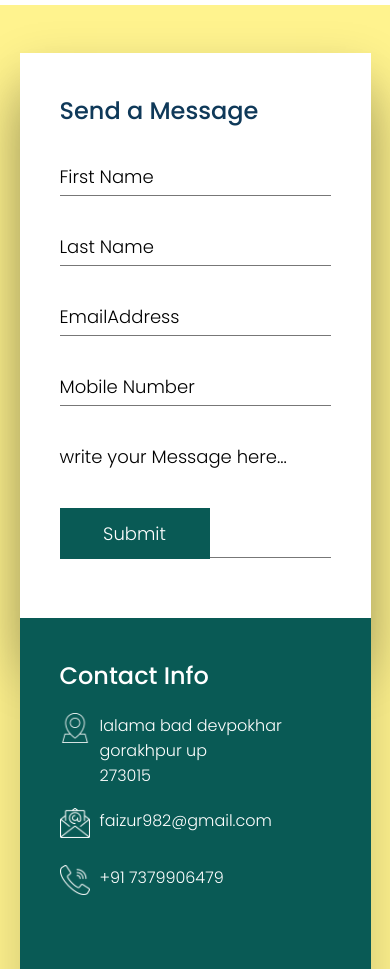
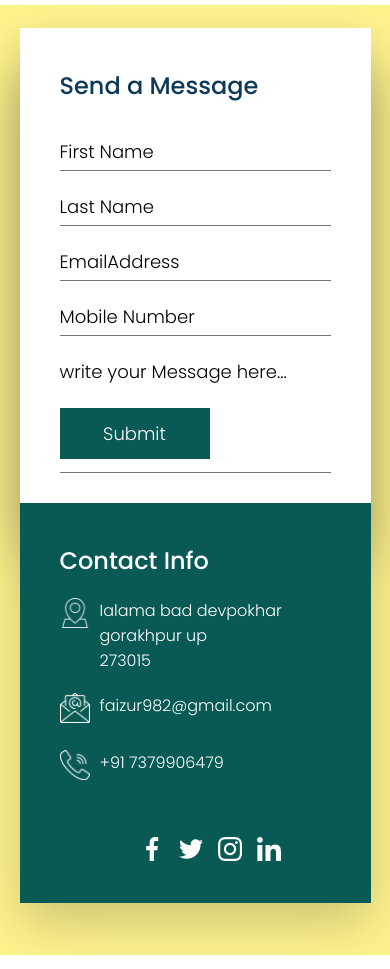
Before and after one commit to faizur786/contactUs, a plain HTML site: page index.html in a window 390 px wide. Shown: the part 95-1064 px from the top of the page. Drawn offline with Linux system fonts and the light colour scheme.

Commit message:
Update style.css

```diff
--- a/style.css
+++ b/style.css
@@ -439,10 +439,10 @@ section::before{
 
 @media (max-width : 600px){
     .container{
-        margin-top: 190px;
+        margin-top: 170px;
     }
     section{
-        height: 1100px;
+        height: 950px;
     }
     .container .contactInfo{
         flex-direction: column;
@@ -450,16 +450,16 @@ section::before{
     }
     .container .contactInfo ul.sci{
         margin: 80px;
-        margin-top: 50px;
+        margin-top: 30px;
     }
     .container .contactForm .formBox .inpurBox.w50 {
         width: 100%;
     }
     .container .contactForm .inpurBox{
-        height: 35px;
+        height: 20px;
     }
     .container .contactInfo{
-        height: 430px;
+        height: 400px;
     }
     /* --------- navbar --------- */
 
```
